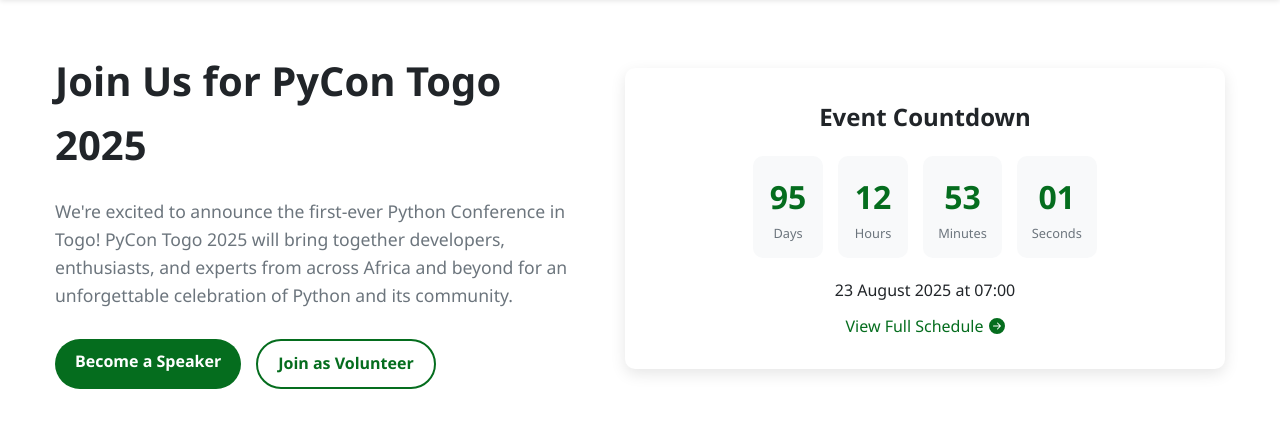
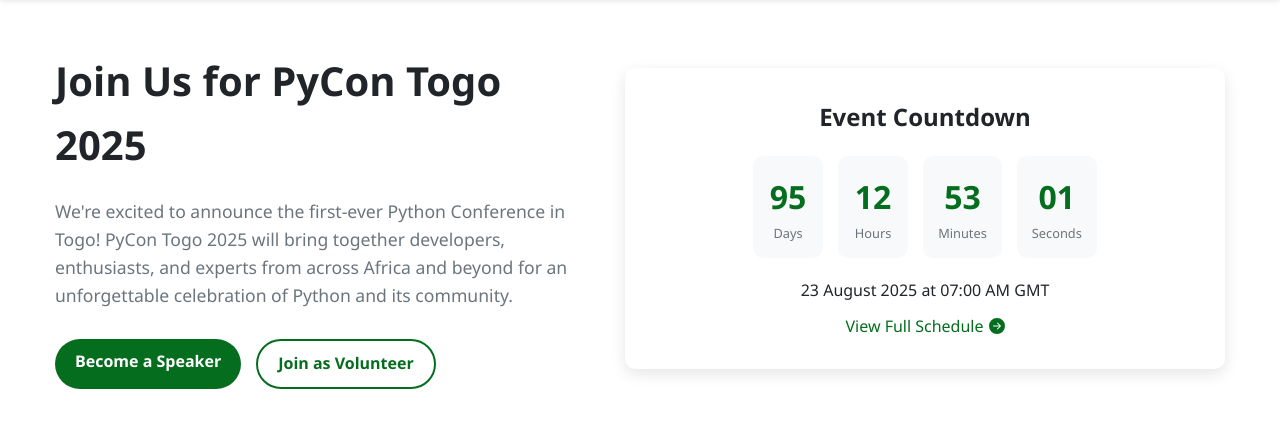
Before and after one commit to geoffreylgv/pycontg25, a Flask app: page / in a window 1280 px wide. Shown: the part 114-554 px from the top of the page. Run offline with Flask 3, Linux system fonts and the light colour scheme.

Commit message:
Update home.html

```diff
--- a/templates/home.html
+++ b/templates/home.html
@@ -52,7 +52,7 @@ Home - PyCon Togo 2025
             </div>
 
             <div class="event-details">
-                <p class="event-location"> {{ event_date }}</p>
+                <p class="event-location"> {{ event_date }} AM GMT</p>
                 <a href="{{ url_for('schedule')}}" class="view-schedule">
                     View Full Schedule
                     <svg xmlns="http://www.w3.org/2000/svg" width="16" height="16" fill="currentColor"
```
